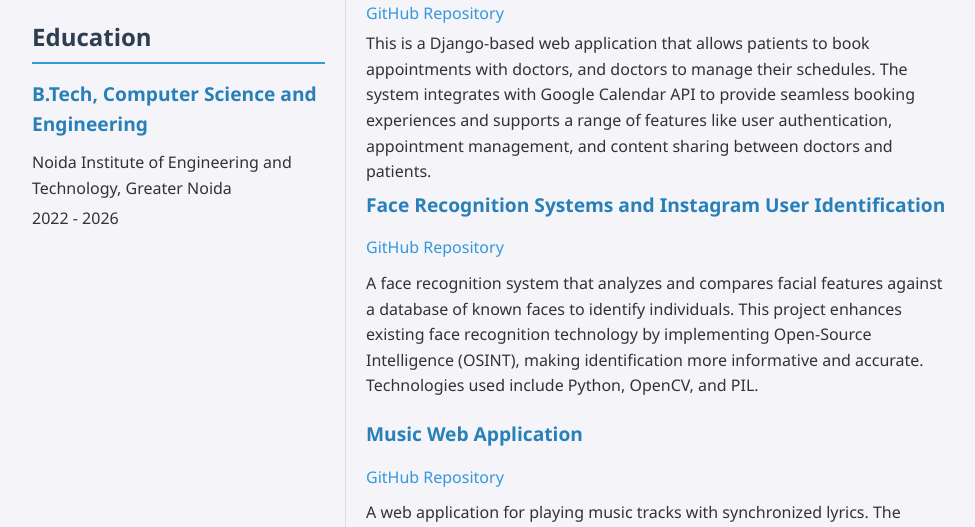
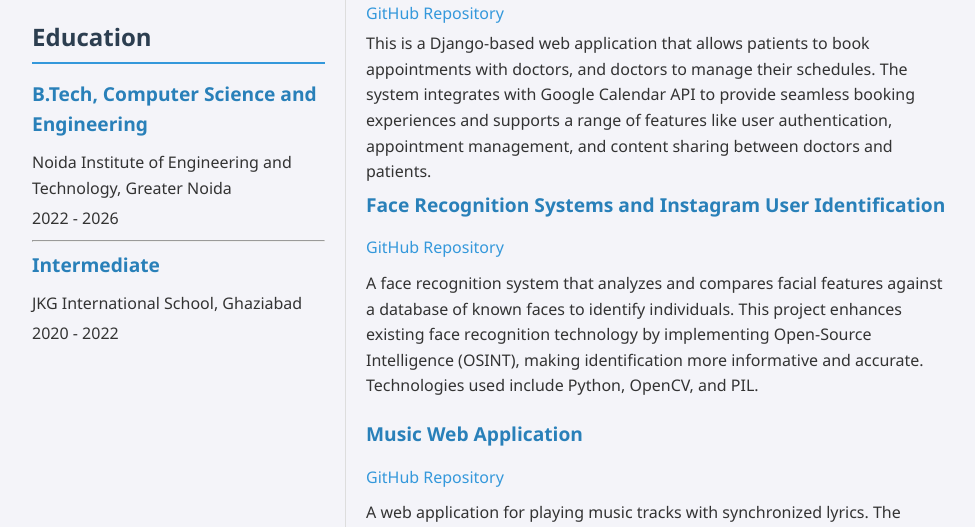
Before and after one commit to Sharadsisodia/My-Portfolio, a Django app: page /resume/ in a window 1280 px wide. Shown: the part 768-1295 px from the top of the page, without its empty margins (148-1123 px from the left). Run offline with Django 5.2, Linux system fonts and the light colour scheme.

Commit message:
resume.html file modify

```diff
--- a/templates/resume.html
+++ b/templates/resume.html
@@ -57,7 +57,10 @@
                 <h2>Education</h2>
                 <h3>B.Tech, Computer Science and Engineering</h3>
                 <p>Noida Institute of Engineering and Technology, Greater Noida</p>
-                <p>2022 - 2026</p>
+                <p>2022 - 2026</p><hr>
+                <h3>Intermediate</h3>
+                <p>JKG International School, Ghaziabad</p>
+                <p>2020 - 2022</p>
             </section>
         </aside>
         <section id="mainRight">
```
